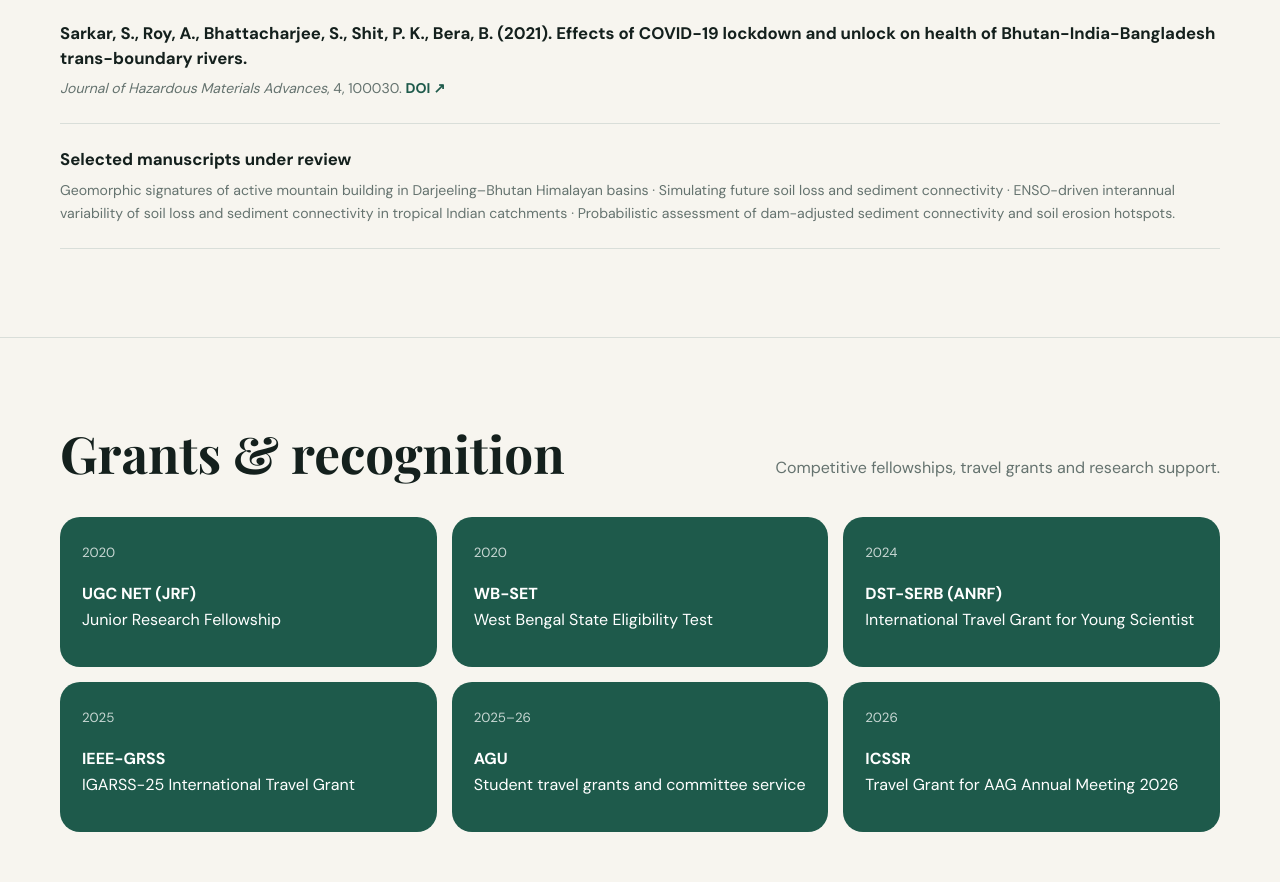
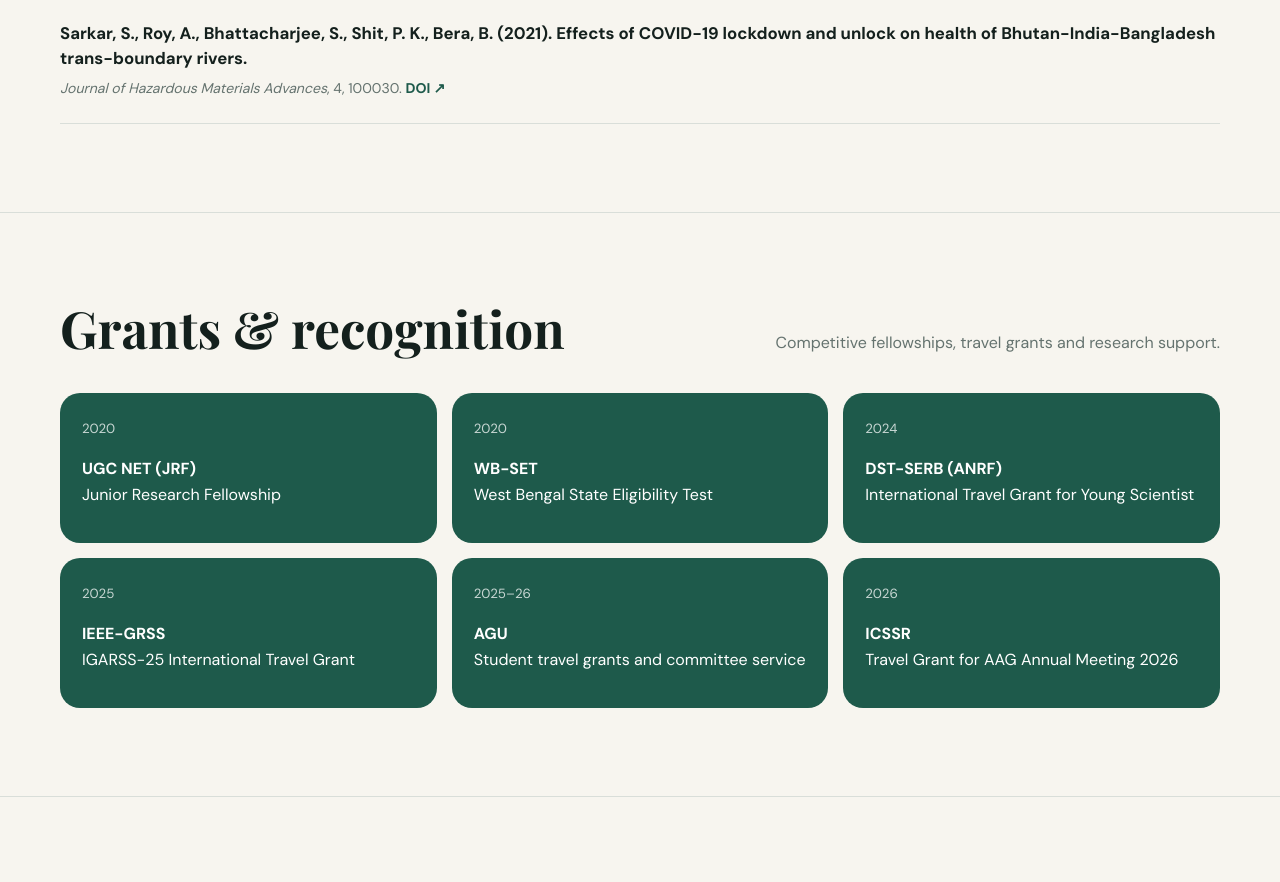
Before and after one commit to aditiroy4ever/aditiroy4ever.github.io, a plain HTML site: page index.html in a window 1280 px wide. Shown: the part 3280-4162 px from the top of the page. Drawn offline with nearby package versions, Linux system fonts and the light colour scheme; files whose address does not match are found by name.

Commit message:
Remove selected manuscripts under review section
Removed the section about selected manuscripts under review from the publications list.

```diff
--- a/index.html
+++ b/index.html
@@ -147,7 +147,6 @@
   <div class="pub"><h3>Das, S., Jadhav, H., Roy, A., Scaringi, G. (2025). Sediment load decline and increased erosion linked to human activities in the Cauvery Delta, India.</h3><div class="meta"><em>CATENA</em>, 109486. <a href="https://doi.org/10.1016/j.catena.2025.109486">DOI ↗</a></div></div>
   <div class="pub"><h3>Roy, A., Patel, P. P., Sen, A. (2025). Geomorphic, Litho-Tectonic, and Anthropogenic Controls on Soil Loss and Sediment Dynamics in the Brahmani River Basin, India.</h3><div class="meta"><em>IEEE International Geoscience and Remote Sensing Symposium</em>, 3274–3278. <a href="https://doi.org/10.1109/IGARSS55030.2025.11243979">DOI ↗</a></div></div>
   <div class="pub"><h3>Sarkar, S., Roy, A., Bhattacharjee, S., Shit, P. K., Bera, B. (2021). Effects of COVID-19 lockdown and unlock on health of Bhutan-India-Bangladesh trans-boundary rivers.</h3><div class="meta"><em>Journal of Hazardous Materials Advances</em>, 4, 100030. <a href="https://doi.org/10.1016/j.hazadv.2021.100030">DOI ↗</a></div></div>
-  <div class="pub"><h3>Selected manuscripts under review</h3><div class="meta">Geomorphic signatures of active mountain building in Darjeeling–Bhutan Himalayan basins · Simulating future soil loss and sediment connectivity · ENSO-driven interannual variability of soil loss and sediment connectivity in tropical Indian catchments · Probabilistic assessment of dam-adjusted sediment connectivity and soil erosion hotspots.</div></div>
 </div></section>
 
 <section id="grants"><div class="wrap">
```
